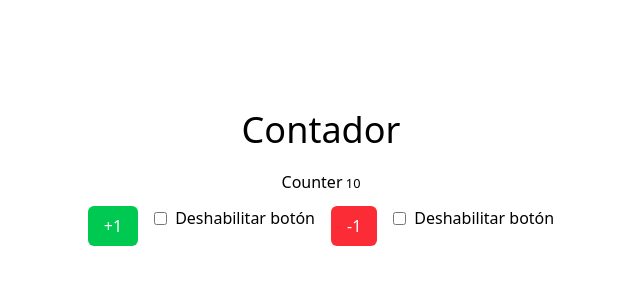
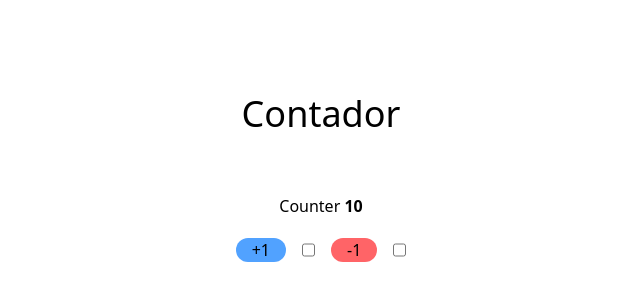
Before and after one commit to ApoloByte/HerramientasVisualesDeProgramacionTDST, a React (Vite) app in the folder 03-tailwind/: page / in a window 1280 px wide. Shown: the part 222-522 px from the top of the page, without its empty margins (319-959 px from the left). Built offline with nearby package versions, Linux system fonts and the light colour scheme.

Commit message:
feat (guia-4-custom-hooks-props): agrega práctica de custom hooks y props Corrige la extensión del useCounter

```diff
--- a/03-tailwind/src/App.tsx
+++ b/03-tailwind/src/App.tsx
@@ -1,12 +1,16 @@
 import "./App.css";
 import { Counter } from "./components/Counter";
+
 
 function App() {
   return (
     <>
-      <div className="flex flex-col justify-center items-center h-svh w-svw">
-        <h1 className="text-4xl mb-5 ">Contador</h1>
+      <div className='flex flex-col gap-10 justify-center items-center h-svh w-svw'>
+        <h1 className='text-4xl mb-5'>Contador</h1>
         <Counter />
+
+
+
       </div>
     </>
   );
--- a/03-tailwind/src/components/Counter.tsx
+++ b/03-tailwind/src/components/Counter.tsx
@@ -1,29 +1,24 @@
-import React, { useState } from "react";
-import { useCounter } from "../hooks/useCounter";
-import { StyledButton } from "./StyledButton";
+import React, { useState } from 'react'
+import { useCounter } from '../hooks/useCounter'
+import { StyleButton } from './StyleButton'
+export const Counter = () => {
+    const { count, increaseBy } = useCounter()
 
-export const Counter = () => {
-  const { count, increaseBy } = useCounter();
+    return (
+        <div className='flex flex-col gap-5'>
 
-  return (
-    <div>
-      <h3 className="text-center mb-3">
-        Counter
-        <small>{" " + count}</small>
-      </h3>
+            <h3 className='text-center'>
+                Counter
+                <span className='font-bold'>
+                    {" " + count}
+                </span></h3>
 
-      <div className="flex gap-4">
-        <StyledButton
-          label={"+1"}
-          color="bg-green-500"
-          handleClick={() => increaseBy(+1)}
-        />
-        <StyledButton
-          label={"-1"}
-          color="bg-red-500"
-          handleClick={() => increaseBy(-1)}
-        />
-      </div>
-    </div>
-  );
-};
+            <div className='flex gap-4'>
+                <StyleButton label="+1" color="bg-blue-400" handleClick={() => (increaseBy(+1))} />
+                <StyleButton label="-1" color="bg-red-400" handleClick={() => (increaseBy(-1))} />
+
+
+            </div>
+        </div>
+    )
+}
--- /dev/null
+++ b/03-tailwind/src/components/StyleButton.tsx
@@ -0,0 +1,27 @@
+import React, { useState } from 'react'
+interface Props {
+    label: String
+    color: String
+    handleClick(): void
+}
+export const StyleButton = ({ label, color, handleClick: handdleClick }: Props) => {
+    const [isDisabled, setIsDisabled] = useState(false);
+    return (
+        <div className='flex gap-4'>
+            <button
+                disabled={isDisabled}
+                className={color + " rounded-3xl px-4 disabled:bg-gray-100"}
+                onClick={handdleClick}>
+                {label}
+
+            </button>
+            <input type="Checkbox"
+            checked ={isDisabled}
+            onChange={() => setIsDisabled(!isDisabled)} />
+            </div>)
+
+
+
+
+
+          }
--- a/03-tailwind/src/components/StyledButton.tsx
+++ /dev/null
@@ -1,35 +0,0 @@
-import React, { useState } from "react";
-
-interface Props {
-  label: string;
-  color: string;
-  handleClick: () => void;
-}
-
-export const StyledButton = ({ label, color, handleClick }: Props) => {
-  const [isDisabled, setIsDisabled] = useState(false);
-  return (
-    <>
-      <button
-        disabled={isDisabled}
-        className={
-          color +
-          " px-4 py-2 rounded-md text-white transition hover:opacity-80 focus:outline-none focus:ring-2 focus:ring-blue-400 disabled:opacity-50 disabled:cursor-not-allowed"
-        }
-        onClick={handleClick}
-      >
-        {label}
-      </button>
-      <div>
-        <label className="flex items-center gap-2">
-          <input
-            type="checkbox"
-            checked={isDisabled}
-            onChange={() => setIsDisabled(!isDisabled)}
-          />
-          Deshabilitar botón
-        </label>
-      </div>
-    </>
-  );
-};
```
Also changed, not shown: 03-tailwind/src/hooks/useCounter.ts (renamed from 03-tailwind/src/hooks/useCounter.tsx, +6 -5 lines).
